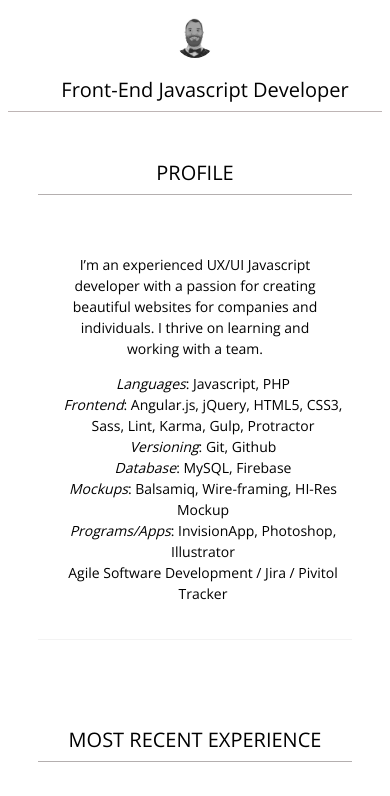
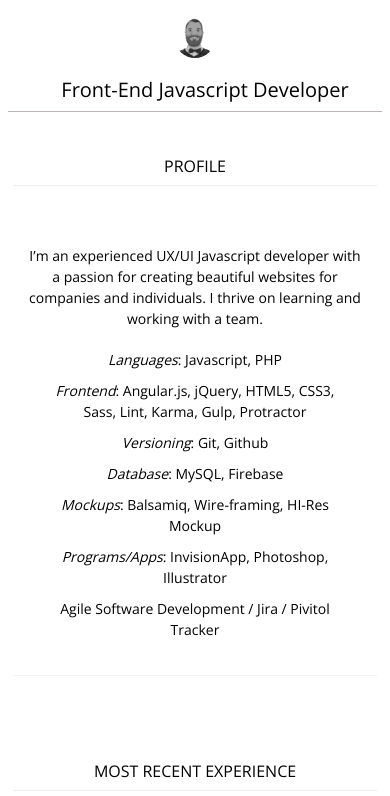
Before and after one commit to offthegridcoders/personal-resume, a website: page src/templates/index.html in a window 390 px wide. Shown: the top 796 px of the page. Drawn offline with nearby package versions, Linux system fonts and the light colour scheme; files that its build step writes are made by us from their sources; files whose address does not match are found by name.

Commit message:
updated responsiveness

```diff
--- a/src/scss/modules/_sections.scss
+++ b/src/scss/modules/_sections.scss
@@ -1,11 +1,15 @@
 .standard-section {
   padding: 30px;
+
+  @media screen and (max-width: 800px) {
+    padding: 30px 5px;
+  }
 
   > h1 {
     font-size: 22px;
     font-weight: 400;
     text-transform: uppercase;
-    border-bottom: solid 1px #B4AFAF;
+    border-bottom: solid 1px rgba(180, 175, 175, 0.22);
     padding-bottom: 8px;
     margin-bottom: 20px;
 
@@ -13,12 +17,28 @@
       text-align: center;
       font-size: 20px;
     }
+
+    @media screen and (max-width: 500px) {
+      font-size: 16px;
+    }
   }
 
   p,
   li {
     line-height: 1.5;
     font-size: 14px;
+  }
+
+  p {
+    @media screen and (max-width: 800px) {
+      margin-bottom: 20px;
+    }
+  }
+
+  li {
+    @media screen and (max-width: 800px) {
+      margin-bottom: 10px;
+    }
   }
 
   p {
@@ -30,6 +50,7 @@
 
     @media screen and (max-width: 800px) {
       width: 300px;
+      max-width: 100%;
       margin: 10px auto;
     }
   }
```
Also changed, not shown: dist/css/main.css.
